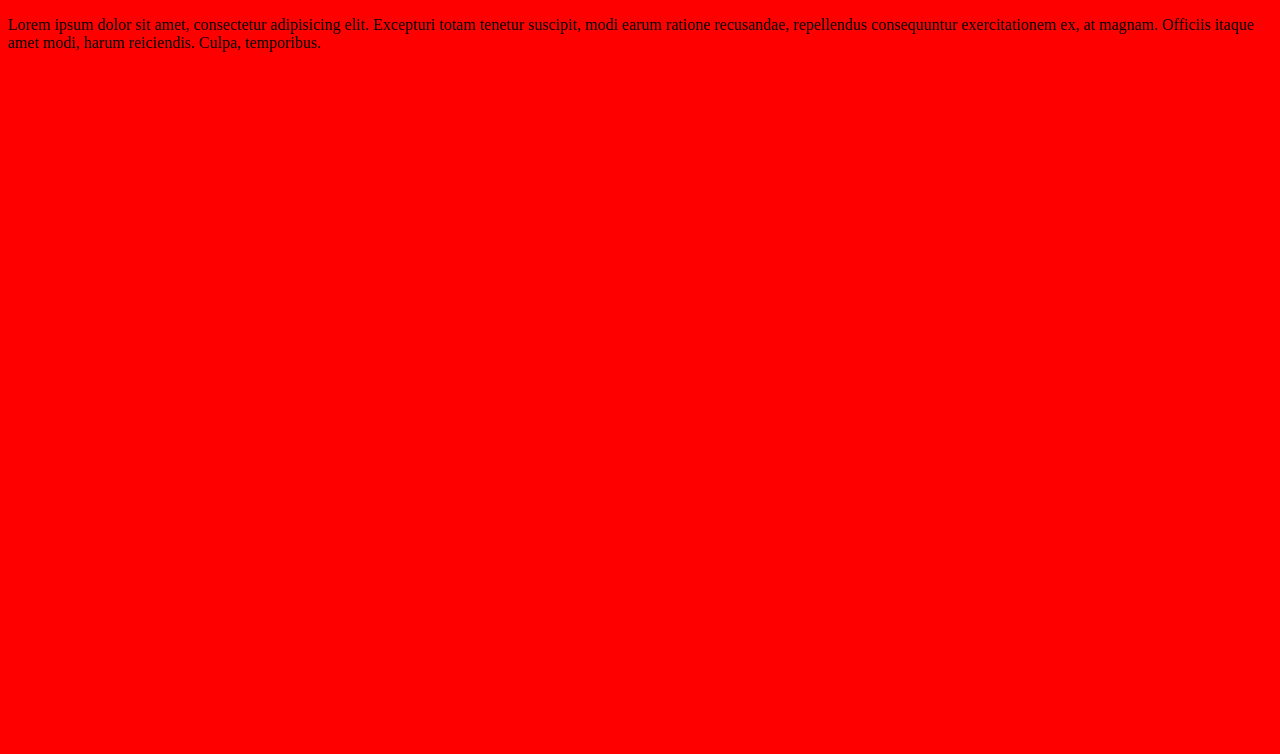
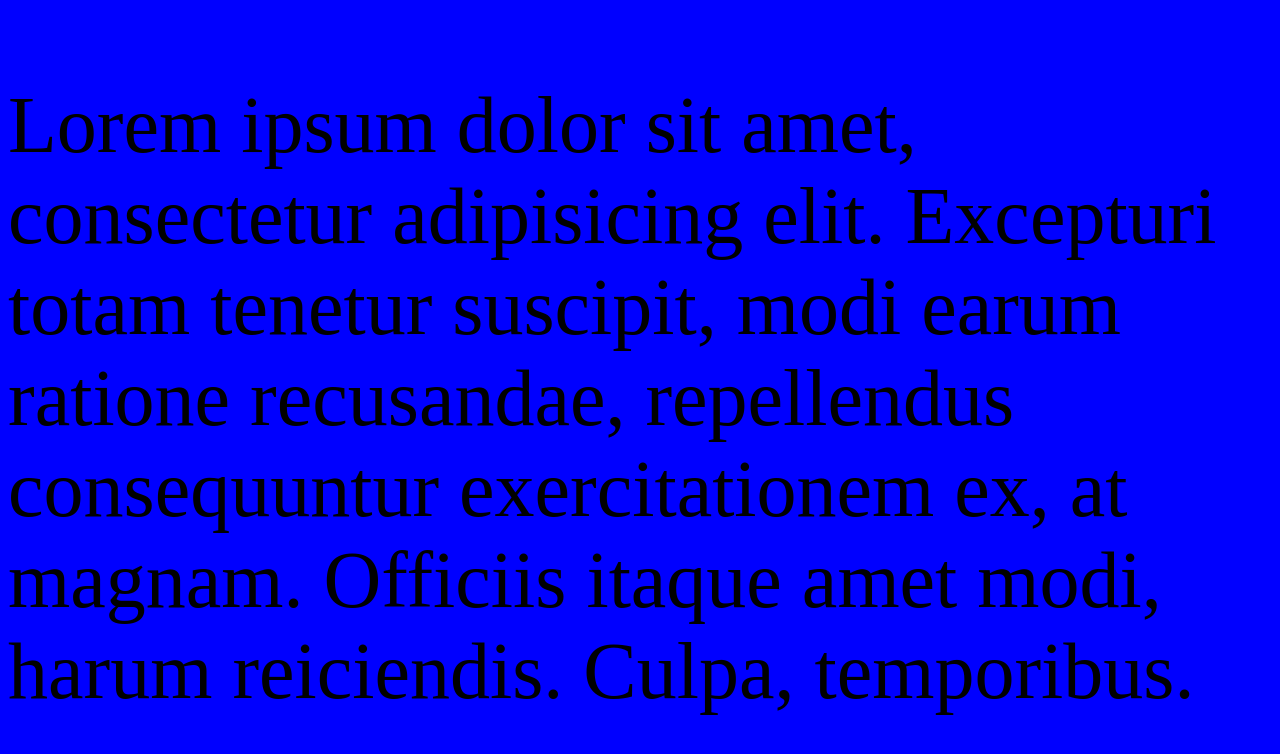
Before and after one commit to kostyaivashko/mygit, a plain HTML site: page index.html in a window 1280 px wide. Drawn offline with Linux system fonts and the light colour scheme.

Commit message:
blue fone

```diff
--- a/css/style.css
+++ b/css/style.css
@@ -1,3 +1,6 @@
 body{
-	background-color: red;
+	background-color: blue;
 }
+p{
+	font-size: 80px;
+}
```
